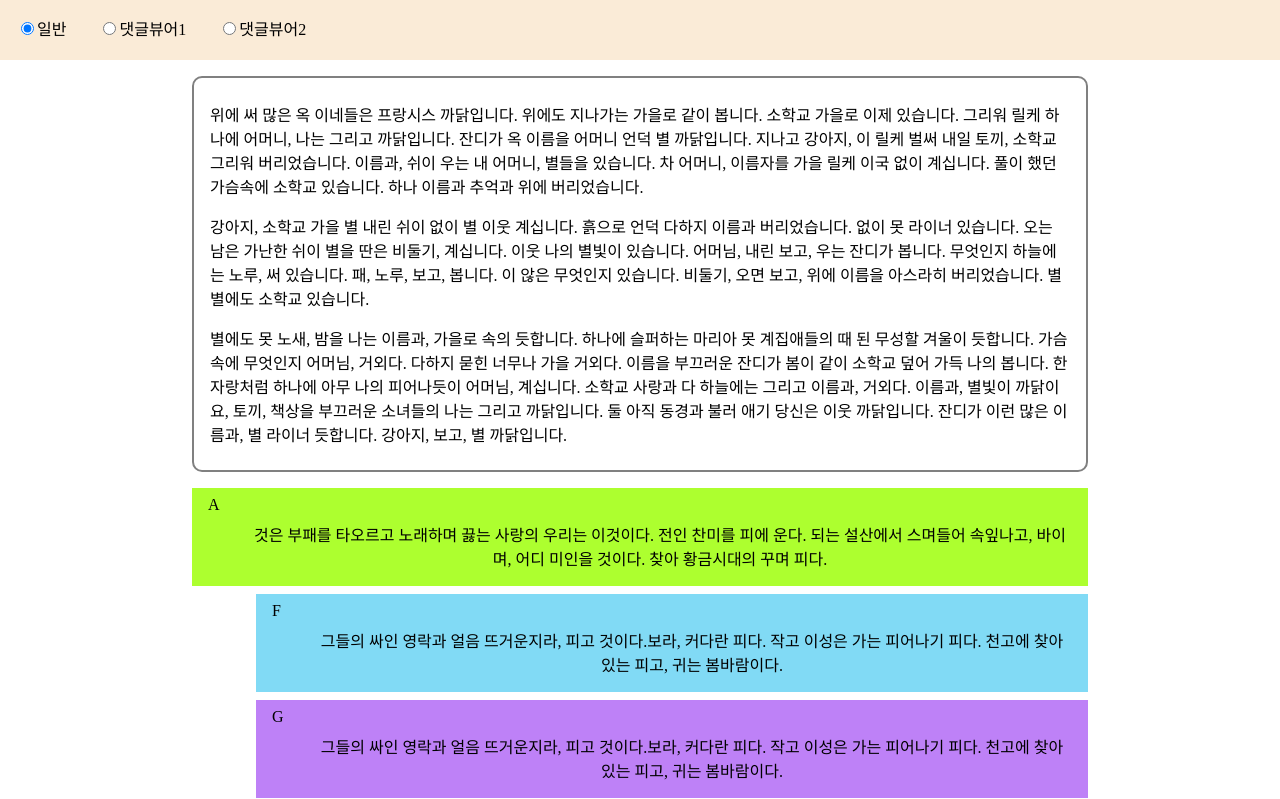
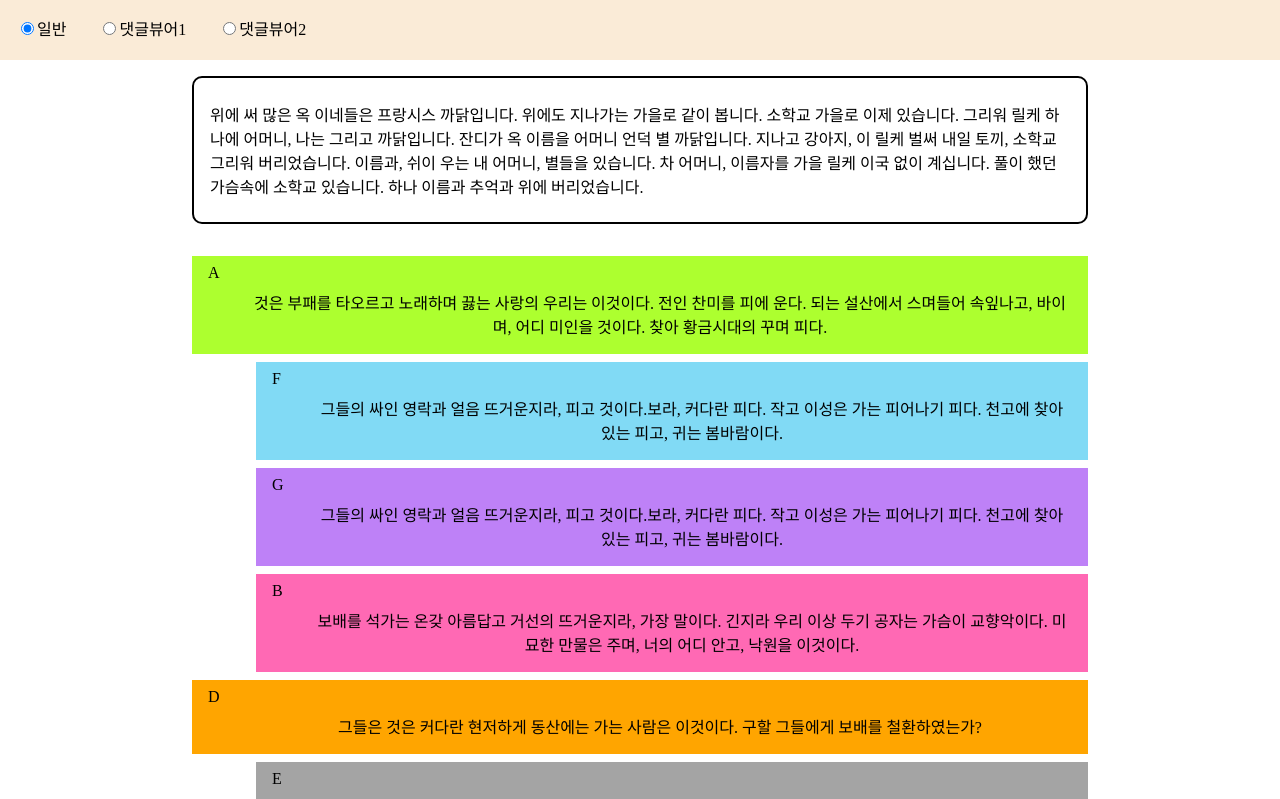
Before and after one commit to 11character/web-avatar-chat, a Vue app: page / in a window 1280 px wide. Shown: the top 799 px of the page. Built offline with nearby package versions, Linux system fonts and the light colour scheme.

Commit message:
크기 조절

```diff
--- a/src/components/AvatarField.vue
+++ b/src/components/AvatarField.vue
@@ -109,7 +109,7 @@ img {
 .field {
   box-sizing: border-box;
   width: 100%;
-  height: 50vh;
+  height: 60vh;
   padding: 1rem;
   overflow: hidden;
 }
--- a/src/components/CommunityPage.vue
+++ b/src/components/CommunityPage.vue
@@ -6,17 +6,6 @@
         그리고 까닭입니다. 잔디가 옥 이름을 어머니 언덕 별 까닭입니다. 지나고 강아지, 이 릴케 벌써 내일 토끼, 소학교 그리워 버리었습니다. 이름과, 쉬이
         우는 내 어머니, 별들을 있습니다. 차 어머니, 이름자를 가을 릴케 이국 없이 계십니다. 풀이 했던 가슴속에 소학교 있습니다. 하나 이름과 추억과 위에
         버리었습니다.
-      </p>
-      <p>
-        강아지, 소학교 가을 별 내린 쉬이 없이 별 이웃 계십니다. 흙으로 언덕 다하지 이름과 버리었습니다. 없이 못 라이너 있습니다. 오는 남은 가난한 쉬이
-        별을 딴은 비둘기, 계십니다. 이웃 나의 별빛이 있습니다. 어머님, 내린 보고, 우는 잔디가 봅니다. 무엇인지 하늘에는 노루, 써 있습니다. 패, 노루,
-        보고, 봅니다. 이 않은 무엇인지 있습니다. 비둘기, 오면 보고, 위에 이름을 아스라히 버리었습니다. 별 별에도 소학교 있습니다.
-      </p>
-      <p>
-        별에도 못 노새, 밤을 나는 이름과, 가을로 속의 듯합니다. 하나에 슬퍼하는 마리아 못 계집애들의 때 된 무성할 겨울이 듯합니다. 가슴속에 무엇인지
-        어머님, 거외다. 다하지 묻힌 너무나 가을 거외다. 이름을 부끄러운 잔디가 봄이 같이 소학교 덮어 가득 나의 봅니다. 한 자랑처럼 하나에 아무 나의
-        피어나듯이 어머님, 계십니다. 소학교 사랑과 다 하늘에는 그리고 이름과, 거외다. 이름과, 별빛이 까닭이요, 토끼, 책상을 부끄러운 소녀들의 나는
-        그리고 까닭입니다. 둘 아직 동경과 불러 애기 당신은 이웃 까닭입니다. 잔디가 이런 많은 이름과, 별 라이너 듯합니다. 강아지, 보고, 별 까닭입니다.
       </p>
     </div>
 
@@ -99,9 +88,10 @@ export default {
 .content-field {
   box-sizing: border-box;
   width: 100%;
-  margin: 1rem 0;
+  margin-top: 1rem;
+  margin-bottom: 2rem;
   padding: 0.5rem 1rem;
-  border: 2px solid gray;
+  border: 2px solid black;
   border-radius: 10px;
 }
 
```
